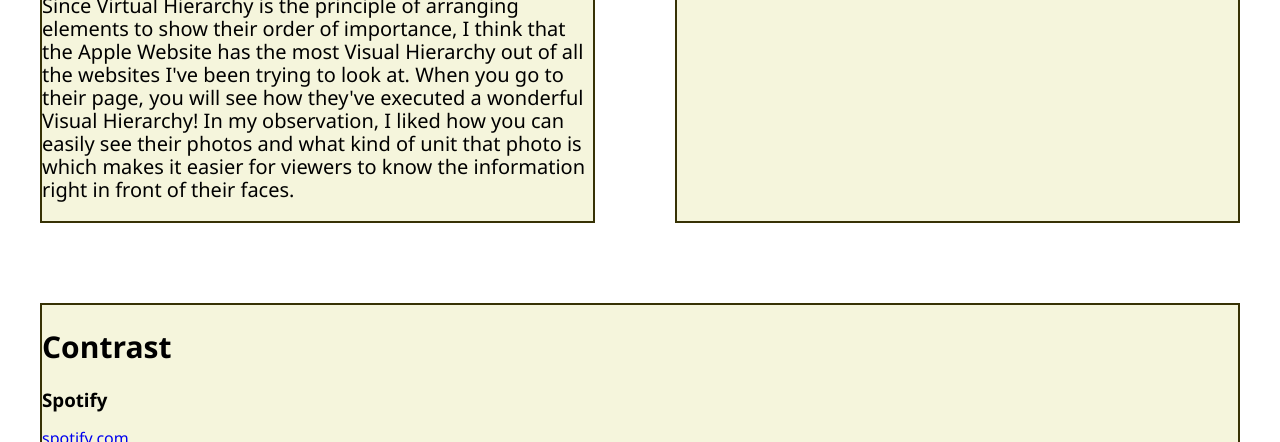
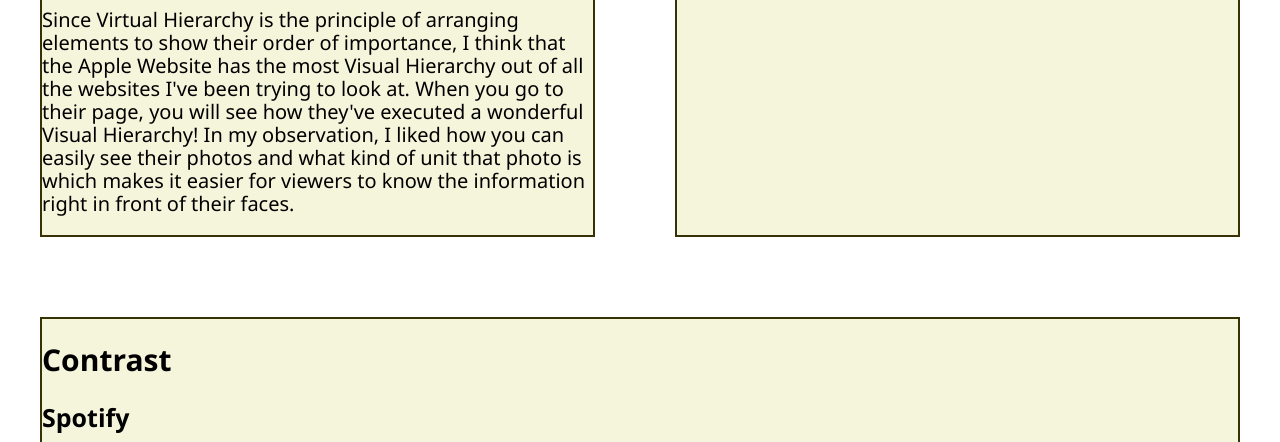
Before and after one commit to laishortega/wdd230, a plain HTML site: page lesson2/design-principles.html in a window 1280 px wide. Shown: the part 1633-2075 px from the top of the page. Drawn offline with Linux system fonts and the light colour scheme.

Commit message:
Design Principles

```diff
--- a/lesson2/styles/base.css
+++ b/lesson2/styles/base.css
@@ -38,6 +38,10 @@ section h1 {
     font-size: 30px;
 }
 
+section h3 {
+    font-size: 25px;
+}
+
 img {
     width: 100%;
 }
```
